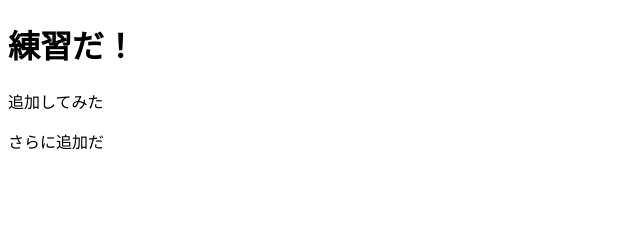
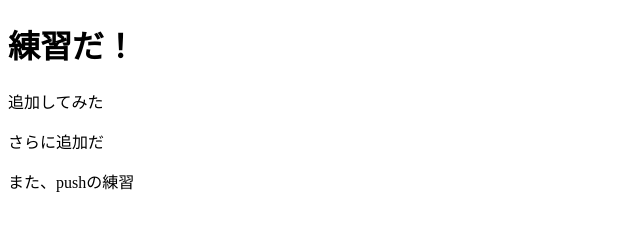
Before and after one commit to y-harada-git/school_practice, a plain HTML site: page git_practie/practice01.html in a window 1280 px wide. Shown: the whole page, without its empty margins (0-640 px from the left). Drawn offline with Linux system fonts and the light colour scheme.

Commit message:
今日も

```diff
--- a/git_practie/practice01.html
+++ b/git_practie/practice01.html
@@ -9,5 +9,6 @@
     <h1>練習だ！</h1>
     <p>追加してみた</p>
     <p>さらに追加だ</p>
+    <p>また、pushの練習</p>
 </body>
 </html>
```
